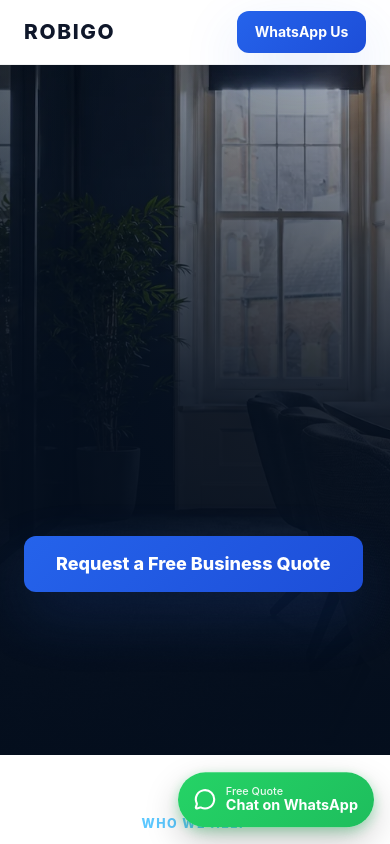
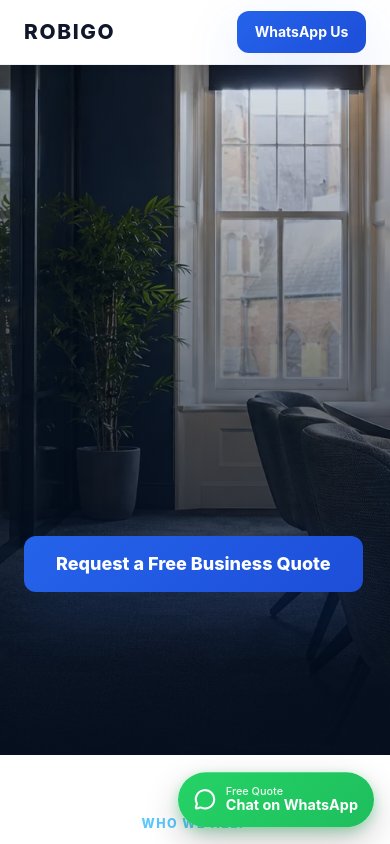
Before and after one commit to Robigo1977/ROBIGO-V5, a React (Vite) app: page /commercial-cleaning-winchester in a window 390 px wide. Shown: the top 844 px of the page. Built offline with nearby package versions, Linux system fonts and the light colour scheme.

Commit message:
Reveal more of commercial hero photography

```diff
--- a/src/pages/CommercialCleaningWinchester.module.css
+++ b/src/pages/CommercialCleaningWinchester.module.css
@@ -24,8 +24,8 @@
 
 .heroShade {
   background:
-    linear-gradient(90deg, rgba(4, 14, 29, 0.98) 0%, rgba(4, 14, 29, 0.9) 42%, rgba(4, 14, 29, 0.22) 76%, rgba(4, 14, 29, 0.12) 100%),
-    linear-gradient(0deg, rgba(4, 14, 29, 0.45), transparent 45%);
+    linear-gradient(90deg, rgba(4, 14, 29, 0.9) 0%, rgba(4, 14, 29, 0.64) 32%, rgba(4, 14, 29, 0.12) 62%, rgba(4, 14, 29, 0.03) 100%),
+    linear-gradient(0deg, rgba(4, 14, 29, 0.22), transparent 38%);
 }
 
 .hero :global(.container) {
@@ -383,8 +383,8 @@
 
   .heroShade {
     background:
-      linear-gradient(0deg, rgba(4, 14, 29, 0.99) 0%, rgba(4, 14, 29, 0.88) 52%, rgba(4, 14, 29, 0.28) 100%),
-      linear-gradient(90deg, rgba(4, 14, 29, 0.5), transparent);
+      linear-gradient(0deg, rgba(4, 14, 29, 0.94) 0%, rgba(4, 14, 29, 0.6) 46%, rgba(4, 14, 29, 0.08) 100%),
+      linear-gradient(90deg, rgba(4, 14, 29, 0.26), transparent 64%);
   }
 
   .showcaseCard {
```
